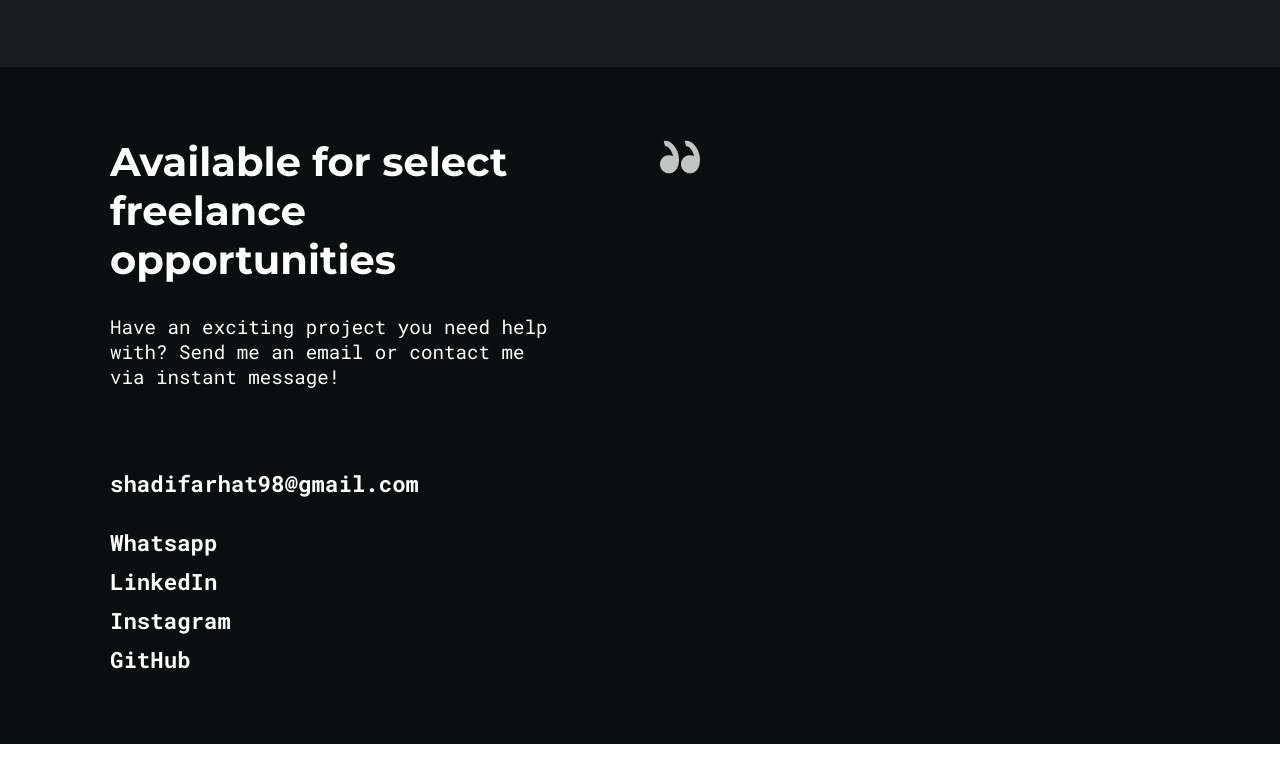
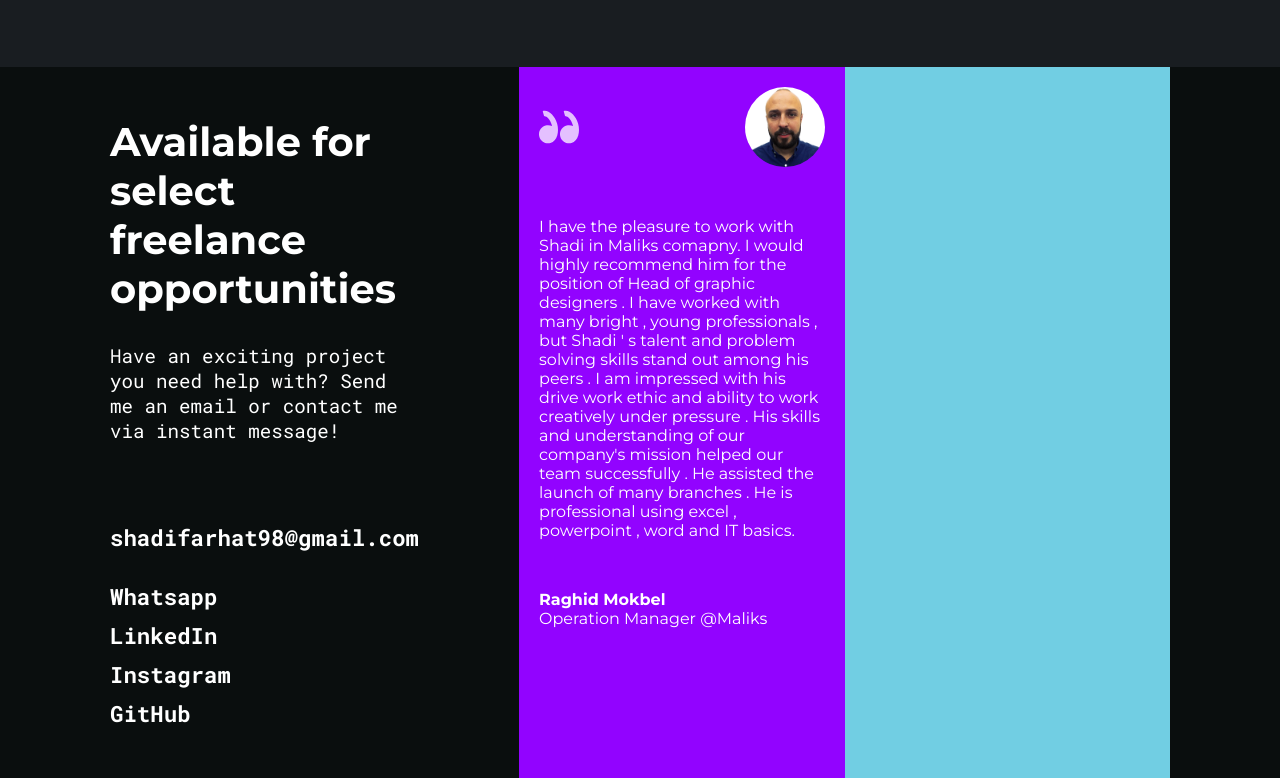
Before and after one commit to MiraMahmmoud/ShadiFarhat.github.io, a plain HTML site: page index.html in a window 1280 px wide. Shown: the part 6216-6994 px from the top of the page. Before the commit the page ends 6960 px from the top, so only its background shows below. Drawn offline with Linux system fonts and the light colour scheme.

Commit message:
add sectionssss

```diff
--- a/index.html
+++ b/index.html
@@ -422,14 +422,28 @@
 
                 <div class="first">
                     <div class="first-title">
-                        <svg xmlns="http://www.w3.org/2000/svg" fill="rgba(255, 255, 255, .75)"
-                            viewBox="0 0 98.829 98.829" xml:space="preserve">
-                            <path
-                                d="M96.76 41.603C91.511 22.831 78.562 9.204 65.975 9.204c-1.011 0-2.021.088-3.005.262a2 2 0 0 0-1.581 2.507l2.591 9.268a2.02 2.02 0 0 0 2.01 1.459l.206-.004c4.668 0 13.199 6.996 17.548 22.545.172.617.335 1.248.492 1.906-4.882-2.416-10.706-2.975-15.98-1.506-11.898 3.329-18.868 15.715-15.542 27.611 2.696 9.639 11.563 16.373 21.563 16.373 2.037 0 4.071-.281 6.046-.834 7.846-2.193 13.745-8.707 16.611-18.338 2.587-8.689 2.522-19.204-.174-28.85M14.088 9.206c-1.009 0-2.02.086-3.003.26a2 2 0 0 0-1.581 2.507l2.592 9.268c.25.895 1.097 1.5 2.01 1.459l.204-.004c4.668 0 13.2 6.996 17.549 22.545.173.621.336 1.252.492 1.906-4.884-2.416-10.706-2.975-15.98-1.506C4.475 48.97-2.497 61.356.831 73.252c2.696 9.639 11.563 16.373 21.563 16.373 2.037 0 4.071-.281 6.047-.834 7.845-2.193 13.744-8.707 16.611-18.338 2.586-8.689 2.522-19.205-.175-28.852-5.252-18.77-18.199-32.395-30.789-32.395" />
-                        </svg>
+                        <div><svg xmlns="http://www.w3.org/2000/svg" fill="rgba(255, 255, 255, .75)"
+                                viewBox="0 0 98.829 98.829" xml:space="preserve">
+                                <path
+                                    d="M96.76 41.603C91.511 22.831 78.562 9.204 65.975 9.204c-1.011 0-2.021.088-3.005.262a2 2 0 0 0-1.581 2.507l2.591 9.268a2.02 2.02 0 0 0 2.01 1.459l.206-.004c4.668 0 13.199 6.996 17.548 22.545.172.617.335 1.248.492 1.906-4.882-2.416-10.706-2.975-15.98-1.506-11.898 3.329-18.868 15.715-15.542 27.611 2.696 9.639 11.563 16.373 21.563 16.373 2.037 0 4.071-.281 6.046-.834 7.846-2.193 13.745-8.707 16.611-18.338 2.587-8.689 2.522-19.204-.174-28.85M14.088 9.206c-1.009 0-2.02.086-3.003.26a2 2 0 0 0-1.581 2.507l2.592 9.268c.25.895 1.097 1.5 2.01 1.459l.204-.004c4.668 0 13.2 6.996 17.549 22.545.173.621.336 1.252.492 1.906-4.884-2.416-10.706-2.975-15.98-1.506C4.475 48.97-2.497 61.356.831 73.252c2.696 9.639 11.563 16.373 21.563 16.373 2.037 0 4.071-.281 6.047-.834 7.845-2.193 13.744-8.707 16.611-18.338 2.586-8.689 2.522-19.205-.175-28.852-5.252-18.77-18.199-32.395-30.789-32.395" />
+                            </svg>
+                        </div>
+                        <div class="img"><img src="/Raghid.jpg" alt=""></div>
+                    </div>
+                    <p class="text-p">I have the pleasure to work with Shadi in Maliks comapny. I would highly recommend him for the
+                        position of Head of graphic designers . I have worked with many bright , young professionals ,
+                        but Shadi ' s talent and problem solving skills stand out among his peers . I am impressed with
+                        his drive work ethic and ability to work creatively under pressure . His skills and
+                        understanding of our company's mission helped our team successfully . He assisted the launch of
+                        many branches . He is professional using excel , powerpoint , word and IT basics.</p>
+                        <div>
+                            <span class="text-span">Raghid Mokbel</span>
+                            <p class="text-p">Operation Manager @Maliks</p>
 
-                    </div>
+
+                            </div>
                 </div>
+                <div class="text"></div>
 
             </div>
 
--- a/style.css
+++ b/style.css
@@ -719,6 +719,7 @@ font-size: 4rem;
   display: flex;
   flex-direction: column;
   gap: 80px;
+  padding-block: 50px;
 
 }
 
@@ -756,7 +757,11 @@ font-size: 4rem;
 
 
 }
+.freelance article{
 
+padding-block: 0;
+align-items: stretch;
+}
 .freelance article .freelance-left .social .email{
 
   text-decoration: none;
@@ -789,8 +794,9 @@ font-size: 1.4rem;
 
 .freelance article .freelance-right{
 
-  display: flex;
-
+  display: grid;
+  grid-template-columns: 1fr 1fr;
+  width: 100%;
 
 }
 
@@ -799,3 +805,72 @@ font-size: 1.4rem;
   width: 40px;
 
 }
+
+.freelance article .first{
+
+  display: flex;
+  flex-direction: column;
+  gap: 50px;
+  background-color: #9203ff;
+  padding: 20px;
+
+
+}
+
+.freelance article .first-title{
+
+
+  display: flex;
+  align-items: center;
+  justify-content: space-between;
+  width: 100%;
+  gap: 30px;
+
+
+
+}
+
+.freelance article .first-title .img{
+
+  width: 100%;
+  aspect-ratio: 1/1;
+  overflow: hidden;
+  border-radius: 50%;
+  max-width: 80px;
+
+
+}
+.freelance article .first-title .img img{
+
+  width: 100%;
+  height: 100%;
+  object-fit: cover;
+
+}
+
+.freelance article .first .text-p{
+
+  color: white;
+
+}
+
+.freelance article .first .text-span{
+
+  color: white;
+  font-weight: bold;
+
+}
+
+
+
+.freelance article .text{
+
+  display: grid;
+  grid-template-rows: 1fr 1fr;
+  padding: 20px;
+  background-color: #71CEE3;
+  width: 100%;
+  height: 100%;
+
+
+}
```
Also changed, not shown: Raghid.jpg (added).
